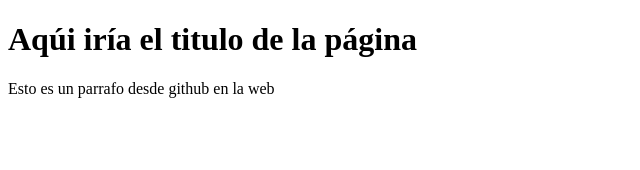
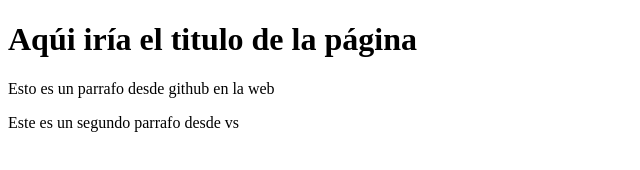
Before and after one commit to WarMachine2019/Proyecto-web-empresa-C, a plain HTML site: page index.html in a window 1280 px wide. Shown: the whole page, without its empty margins (0-640 px from the left). Drawn offline with Linux system fonts and the light colour scheme.

Commit message:
Agregando segundo parrafo desde vs

```diff
--- a/index.html
+++ b/index.html
@@ -10,5 +10,7 @@
     <h1>Aqúi iría el titulo de la página</h1>
     <p> Esto es un parrafo desde github en la web</p>
 
+    <p>Este es un segundo parrafo desde vs</p>
+
 </body>
 </html>
```
